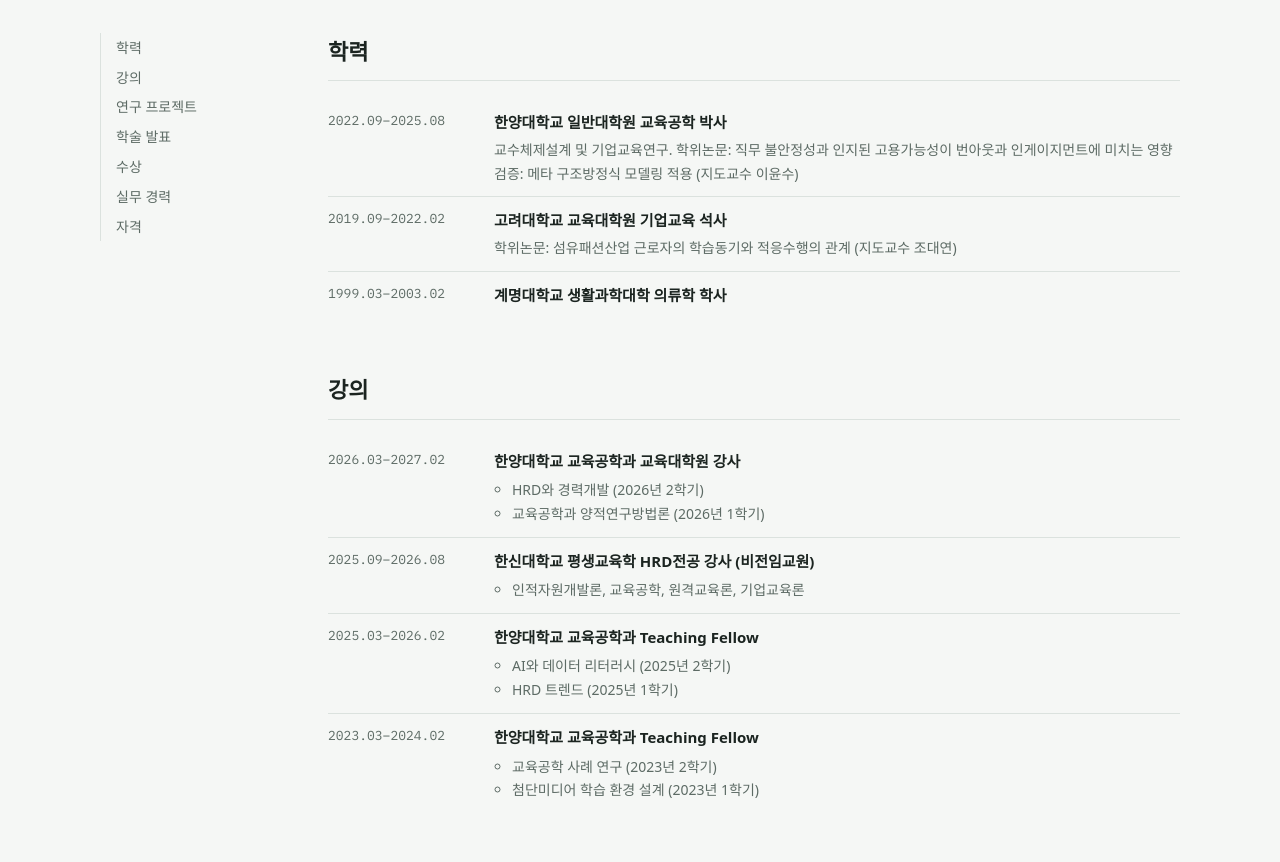
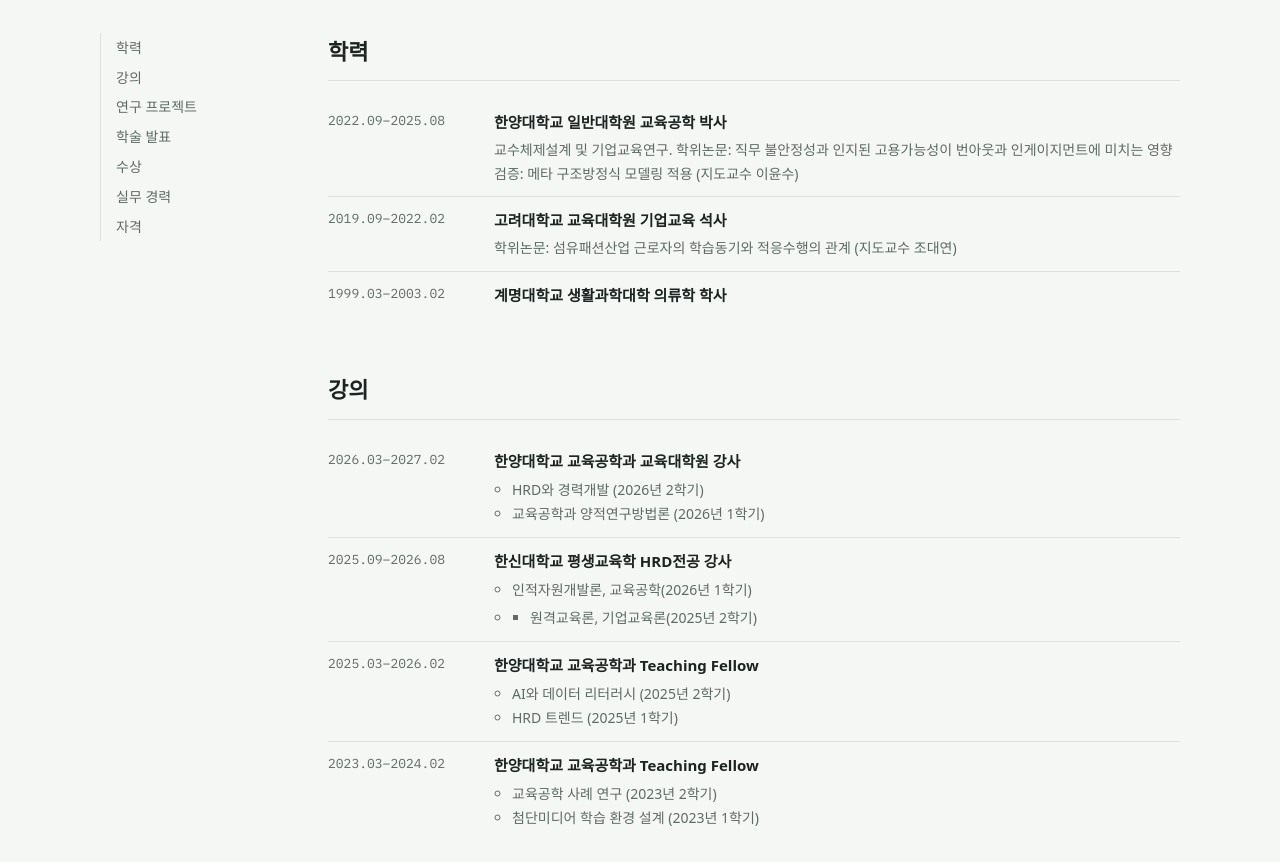
Before and after one commit to kyoungaelim/kyoungaelim.github.io, a plain HTML site: page cv.html in a window 1280 px wide. Shown: the part 200-1062 px from the top of the page. Drawn offline with Linux system fonts and the light colour scheme; a web font is replaced by a local one.

Commit message:
Update cv.html

```diff
--- a/cv.html
+++ b/cv.html
@@ -58,8 +58,9 @@
           <ul class="rows">
             <li class="row"><div class="when">2026.03–2027.02</div><div class="what"><b>한양대학교 교육공학과 교육대학원 강사</b>
               <ul><li>HRD와 경력개발 (2026년 2학기)</li><li>교육공학과 양적연구방법론 (2026년 1학기)</li></ul></div></li>
-            <li class="row"><div class="when">2025.09–2026.08</div><div class="what"><b>한신대학교 평생교육학 HRD전공 강사 (비전임교원)</b>
-              <ul><li>인적자원개발론, 교육공학, 원격교육론, 기업교육론</li></ul></div></li>
+            <li class="row"><div class="when">2025.09–2026.08</div><div class="what"><b>한신대학교 평생교육학 HRD전공 강사</b>
+              <ul><li>인적자원개발론, 교육공학(2026년 1학기)</li><li>
+             <ul><li>원격교육론, 기업교육론(2025년 2학기)</li></ul></div></li>
             <li class="row"><div class="when">2025.03–2026.02</div><div class="what"><b>한양대학교 교육공학과 Teaching Fellow</b>
               <ul><li>AI와 데이터 리터러시 (2025년 2학기)</li><li>HRD 트렌드 (2025년 1학기)</li></ul></div></li>
             <li class="row"><div class="when">2023.03–2024.02</div><div class="what"><b>한양대학교 교육공학과 Teaching Fellow</b>
```
